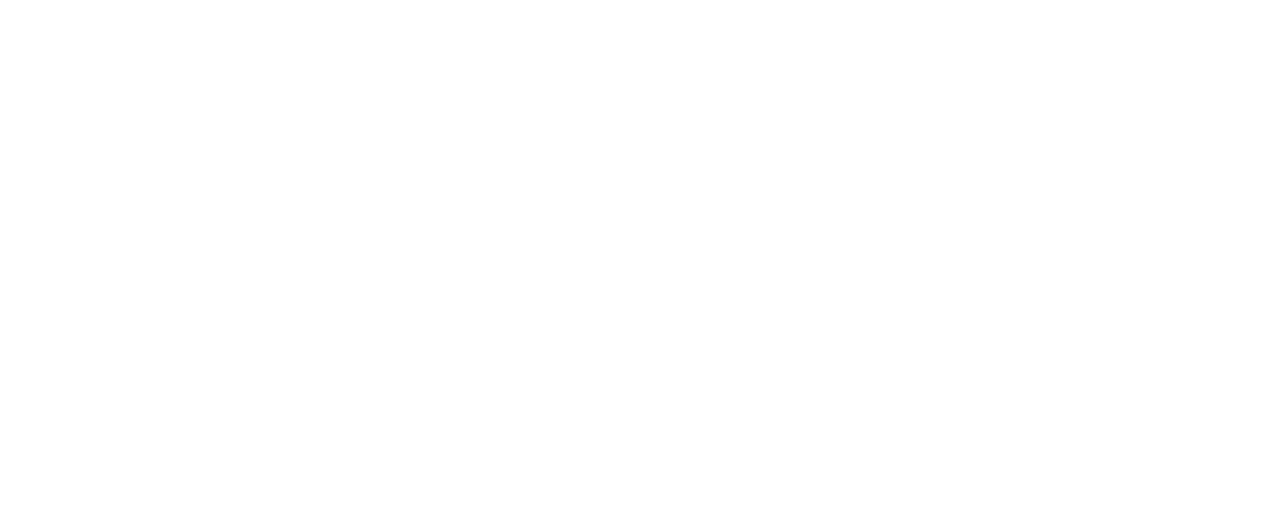
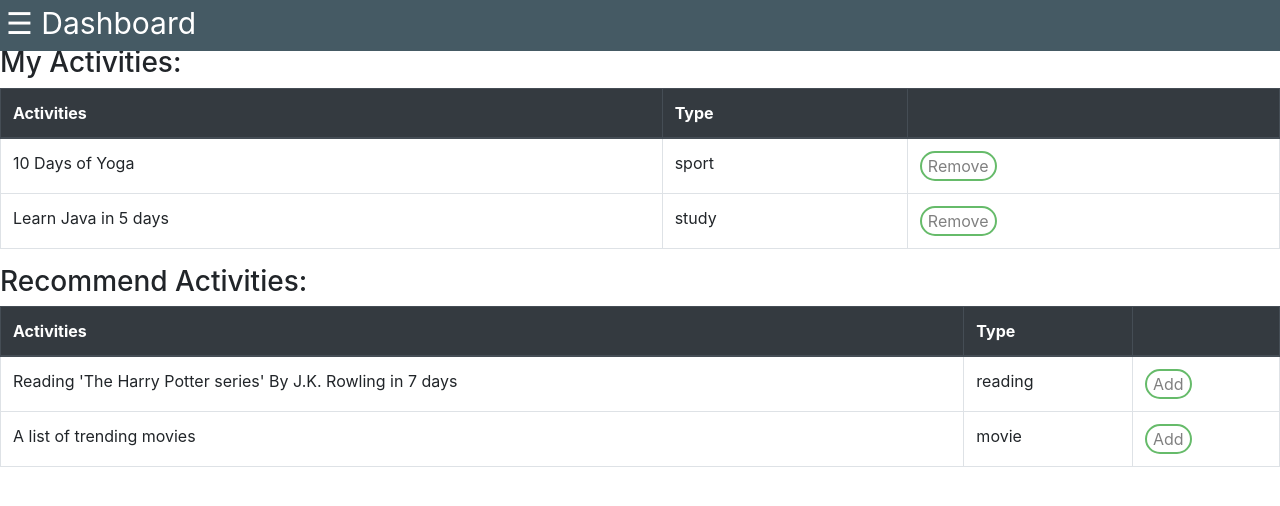
Before and after one commit to Mersen130/Quarantine_Assistant, a React (Create React App) app in the folder quarantine/: page /Activities in a window 1280 px wide. Shown: the top 506 px of the page. Built offline with nearby package versions, Linux system fonts and the light colour scheme.

Commit message:
adding activities page

```diff
--- a/quarantine/package.json
+++ b/quarantine/package.json
@@ -10,7 +10,8 @@
     "react": "^16.13.1",
     "react-bootstrap": "^1.0.1",
     "react-dom": "^16.13.1",
-    "react-scripts": "3.4.1"
+    "react-scripts": "3.4.1",
+    "react-uid": "^2.3.0"
   },
   "scripts": {
     "start": "react-scripts start",
--- a/quarantine/src/App.js
+++ b/quarantine/src/App.js
@@ -5,6 +5,7 @@
 import SignIn from './react-components/SignIn/signIn.js'
 import SignUp from './react-components/SignUp/signUp.js'
 import Reset from './react-components/ResetPwd/resetPwd.js'
+import Activities from './react-components/Activities/index.js'
 import { BrowserRouter as Router, Route, Switch } from "react-router-dom";
 
 class App extends React.Component {
@@ -16,6 +17,7 @@
       			<Route path="/SignIn" component={SignIn} />
       			<Route path="/SignUp" component={SignUp} />
       			<Route path="/Reset" component={Reset} />
+            <Route path="/Activities" component ={Activities}/>
       		</Switch>
       	</Router>
       </React.Fragment>
--- /dev/null
+++ b/quarantine/src/react-components/Activities/RecommendList.js
@@ -0,0 +1,35 @@
+import React from 'react';
+import { uid } from "react-uid";
+import RecommendActivities from "./recommendActivities.js";
+
+
+
+class RecommendList extends React.Component{
+	render(){
+		const {
+			recommendActs,
+			queueComponent
+			}=this.props;
+		return(
+			<table class="table table-bordered">
+				<thead class ="thead-dark">
+					<th scope="col">Activities</th>
+					<th scope="col">Type</th>
+					<th scope="col"></th>
+				</thead>
+				<tbody>
+					{recommendActs.map(recAct =>
+						<RecommendActivities
+							key={uid(recAct)}
+							recAct={recAct}
+							queueComponent={queueComponent}
+						/>
+						)}
+				</tbody>
+			</table>
+			);
+
+	}
+
+}
+export default RecommendList;
--- /dev/null
+++ b/quarantine/src/react-components/Activities/activitiesActions.js
@@ -0,0 +1,29 @@
+export const addToMyList = (recAct, queue) =>{
+	console.log("adding");
+	const myList = queue.state.userActList;
+
+
+	const newAct={
+		name:recAct.name,
+		type:recAct.type
+	};
+
+	const recFilteredList = queue.state.recommendList.filter(act =>{
+		return act !== recAct;
+	});
+
+	myList.push(newAct);
+	queue.setState({
+		userActList:myList,
+		recommendList:recFilteredList
+	});
+};
+
+export const removeFromMyList = (myAct, queue) =>{
+	const filteredMyActs = queue.state.userActList.filter(act =>{
+		return act !== myAct;
+	});
+	queue.setState({
+		userActList: filteredMyActs
+	});
+};
--- /dev/null
+++ b/quarantine/src/react-components/Activities/index.js
@@ -0,0 +1,46 @@
+import React from "react";
+import Sidebar from '../../SideNavBar/sidebar.js';
+import RecommendList from "./RecommendList.js";
+import MyList from './myList.js';
+// import {addToMyList} from 'activitiesActions.js';
+
+
+class Activities extends React.Component{
+
+	state = {
+		userActList:[
+			{name:"10 Days of Yoga", type:"sport"},
+			{name:"Learn Java in 5 days", type:"study"}
+		],
+		recommendList:[
+			{name: "Reading 'The Harry Potter series' By J.K. Rowling in 7 days", type:"reading"},
+			{name: "A list of trending movies", type:"movie"}
+		]
+	};
+
+	render(){
+
+		return(
+			<div>
+				<Sidebar title={"My Activities"}/>
+				<div id="myActivitiesBlock">
+					<h3 id="h3_myAct">My Activities:</h3>
+					<MyList
+						myActs={this.state.userActList}
+						queueComponent={this}
+					/>
+				</div>
+				<div id="recommendBlock">
+					<h3 id="h3_recommendAct">Recommend Activities:</h3>
+					<RecommendList
+						recommendActs={this.state.recommendList}
+						queueComponent={this}
+
+					/>
+				</div>
+			</div>
+			);
+	}
+}
+
+export default Activities;
--- /dev/null
+++ b/quarantine/src/react-components/Activities/myActivities.css
@@ -0,0 +1,20 @@
+.ActivityBtn{
+	outline:none;
+	border-width: 2px;
+	border-color: #66bb6a;
+	border-style:solid;
+	border-radius: 20px;
+	background-color: white;
+	color:grey;
+}
+#removeFromMyList:hover{
+	color:red;
+	border-color:red;
+	box-shadow: 0px 5px 20px #555;
+}
+
+#addActToMyList:hover{
+	background-color: #a5d6a7;
+	color:white;
+	box-shadow: 0px 5px 20px #555;
+}
--- /dev/null
+++ b/quarantine/src/react-components/Activities/myActivities.js
@@ -0,0 +1,35 @@
+import React from "react";
+import {removeFromMyList} from "./activitiesActions.js";
+import "./myActivities.css";
+
+class MyActivites extends React.Component{
+
+	constructor(props){
+		super(props);
+	}
+
+		render(){
+		const {myAct, queueComponent}=this.props;
+		return(
+			<tr>
+			<td>{myAct.name}</td>
+			<td>{myAct.type}</td>
+			<td>
+				<button
+					type="button"
+					id="removeFromMyList"
+					class="ActivityBtn"
+					onClick={
+						removeFromMyList.bind(this,myAct,queueComponent)
+					}
+				>
+					Remove
+				</button>
+			</td>
+			</tr>
+			);
+
+	}
+
+}
+export default MyActivites;
--- /dev/null
+++ b/quarantine/src/react-components/Activities/myList.js
@@ -0,0 +1,29 @@
+import React from "react";
+import MyActivities from "./myActivities.js";
+import {uid} from "react-uid";
+
+class MyList extends React.Component{
+	render(){
+		const {myActs, queueComponent}=this.props;
+		return(
+			<table class="table table-bordered">
+				<thead class = "thead-dark">
+					<th scope="col">Activities</th>
+					<th scope="col">Type</th>
+					<th scope="col"></th>
+				</thead>
+				<tbody>
+					{myActs.map(myAct =>
+						<MyActivities
+							key={uid(myAct)}
+							myAct={myAct}
+							queueComponent={queueComponent}
+						/>
+						)}
+				</tbody>
+			</table>
+			);
+
+	}
+}
+export default MyList;
--- /dev/null
+++ b/quarantine/src/react-components/Activities/recommendActivities.js
@@ -0,0 +1,36 @@
+import React from "react";
+import {addToMyList} from "./activitiesActions.js";
+import "./myActivities.js";
+
+
+class RecommendActivities extends React.Component{
+
+	constructor(props){
+		super(props);
+	}
+
+	render(){
+		const {recAct, queueComponent}=this.props;
+		return(
+			<tr>
+			<td>{recAct.name}</td>
+			<td>{recAct.type}</td>
+			<td>
+				<button
+					type="button"
+					id="addActToMyList"
+					class="ActivityBtn"
+					onClick={
+						addToMyList.bind(this,recAct,queueComponent)
+					}
+				>
+					Add
+				</button>
+			</td>
+			</tr>
+			);
+
+	}
+}
+
+export default RecommendActivities;
--- a/quarantine/src/react-components/SignUp/SignUp.css
+++ b/quarantine/src/react-components/SignUp/SignUp.css
@@ -8,7 +8,7 @@
 
 }
 
-h2{
+#h2_SignUp{
 	text-align: center;
 	color:white;
 	font-family: Montserrat;
--- a/quarantine/src/react-components/SignUp/signUp.js
+++ b/quarantine/src/react-components/SignUp/signUp.js
@@ -102,7 +102,7 @@
     <div id = "signUpForm">
     <form onSubmit={this.handleSubmit}>
       <img src={require("../../lib/signIn/calendar.png")}class = "mx-auto d-block" id="signUpLogo"/>
-      <h2 calssName = "signUp">Sign Up</h2>
+      <h2 id="h2_SignUp">Sign Up</h2>
         <div class="form-row">
           <div class="col">
               <input
```
Also changed, not shown: 1 other file (tests, documents, lock files or other folders).
